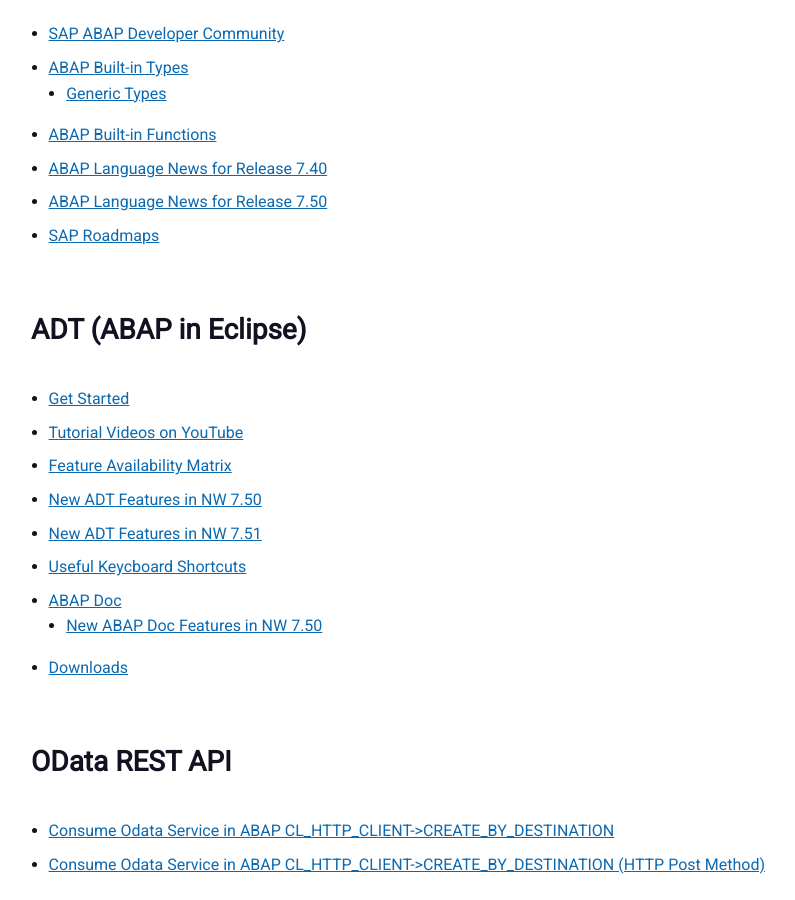
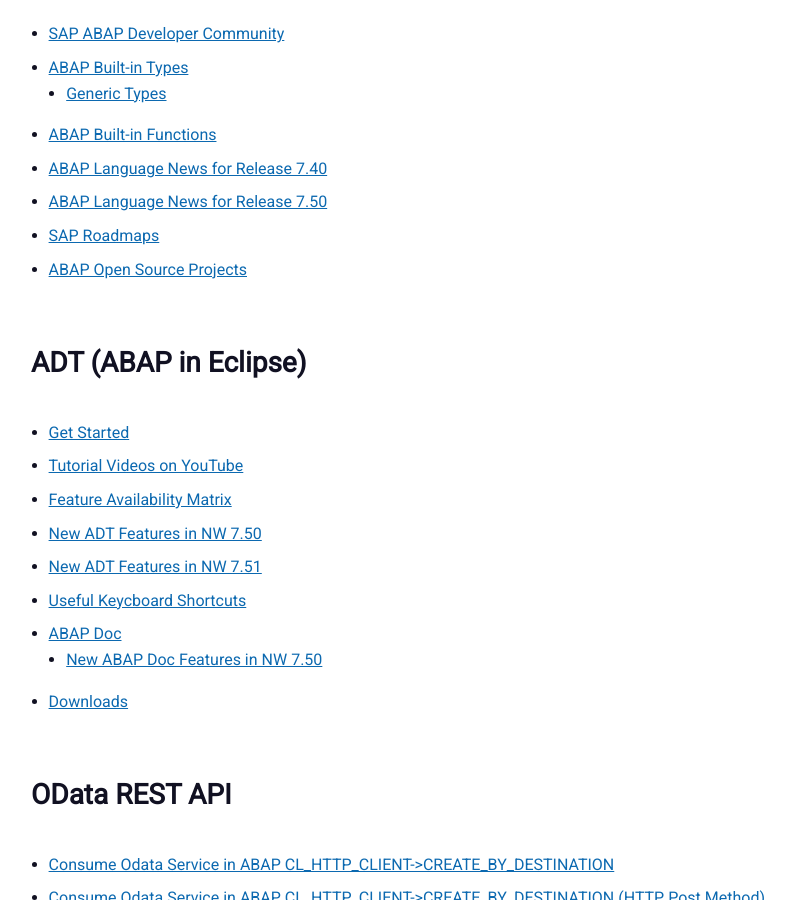
Before and after one commit to shruti170901/hola.github.io, a Jekyll site: the page built from abap/index.md, in a window 1280 px wide and 900 px high, scrolled down 398 px. Shown: the whole window, without its empty margins (1-796 px from the left). Built offline with Jekyll 4.4.1, drawn with Linux system fonts in a browser that asks for light colours.

Commit message:
Added ABAP open source project

```diff
--- a/abap/index.md
+++ b/abap/index.md
@@ -13,6 +13,7 @@ description: Here you can find information and resources about SAP ABAP.
 - [ABAP Language News for Release 7.40](https://blogs.sap.com/2013/07/22/abap-news-for-release-740/)
 - [ABAP Language News for Release 7.50](https://blogs.sap.com/2015/11/27/abap-language-news-for-release-750/)
 - [SAP Roadmaps](http://www.sap.com/solution/roadmaps.html)
+- [ABAP Open Source Projects](https://blogs.sap.com/2015/11/27/abap-open-source-projects/)
 
 ## ADT (ABAP in Eclipse)
 
```
